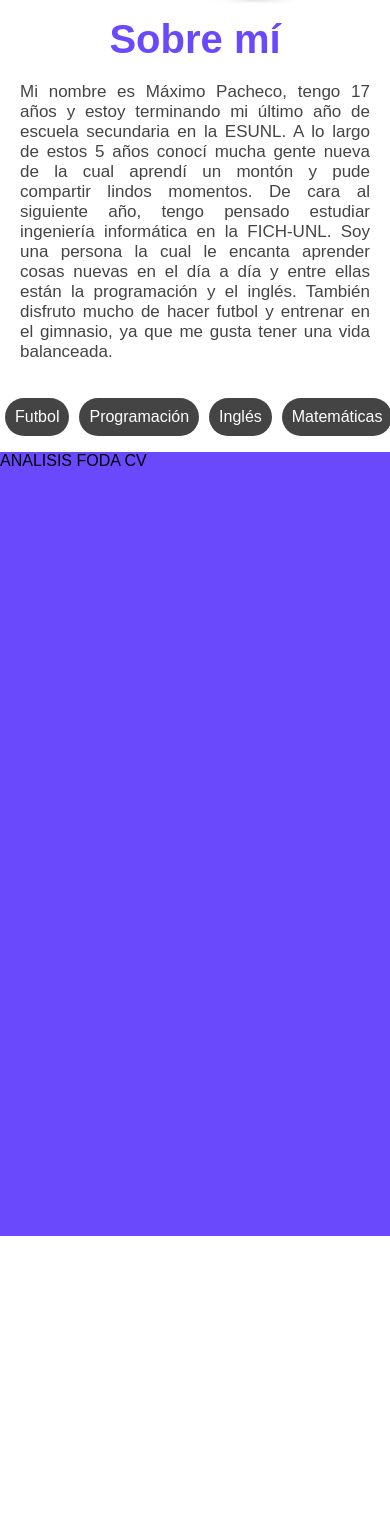
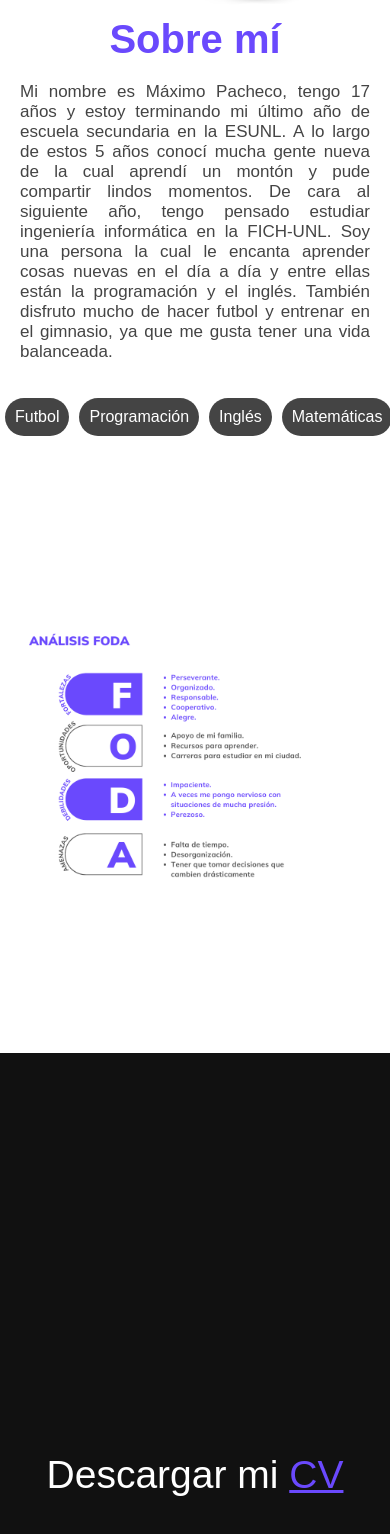
Before and after one commit to maxippacheco/tic-portfolio, a React (Vite) app: page /about in a window 390 px wide. Shown: the part 392-1926 px from the top of the page. Before the commit the page ends 1628 px from the top, so only its background shows below. Built offline with nearby package versions, Linux system fonts and the light colour scheme.

Commit message:
foda and cv

```diff
--- a/src/components/about/About.css
+++ b/src/components/about/About.css
@@ -51,13 +51,49 @@
 	color: white;
 }
 
+.foda__container{
+	width: 100%;
+	height: 80vh;
+	display: flex;
+	align-items: flex-start;
+	justify-content: center;
+	object-fit: cover;
+	margin-bottom: 10px;
+}
+
+
+
+.foda__container > img{
+	width: 50%;
+}
+
+.about__cv_container{
+	height: 100vh;
+	line-height: 100vh;
+	text-align: center;
+	background-color: #111;
+}
+
+.about__cv_container > h2{
+	font-size: 10vw;
+	font-weight: normal;
+	color: white;
+}
+
+.cv__a{
+	text-decoration: underline;
+	color: var(--main-color);
+	cursor: pointer;
+}
+
+
 @media ( max-width: 900px ) {
 
 	/* ::-webkit-scrollbar {
     display: none;
 	} */
 
-	.about__container{
+	.about__container, .foda__container{
 		flex-direction: column;
 	}
 	.about__gif{
@@ -80,5 +116,15 @@
 		align-items: center;
 	}
 
+	.foda__container{
+		width: 100%;
+		height: 70vh;
+		object-fit: cover;
+	}
+
+	.foda__container > img{
+		width: 100%;
+	}
+
 
 }
--- a/src/components/about/About.tsx
+++ b/src/components/about/About.tsx
@@ -2,6 +2,8 @@
 import { useEffect, useState } from 'react';
 import Lottie from 'react-lottie-player';
 import { Loader } from '../loader';
+
+import analisisFODA from '../../assets/analisis-FODA.png'
 import './About.css'
 
 export const About = () => {
@@ -47,9 +49,14 @@ export const About = () => {
 				</div>
 			</div>
 
-			<div className='about__container bg__main'>
-				ANALISIS FODA
-				CV
+
+			<div className='foda__container'>
+				{/* <h1>Analisis de mis habilidades</h1> */}
+				<img src={ analisisFODA } alt="analisis-foda" className='about__analisis_foda' />
+			</div>
+
+			<div className='about__cv_container'>
+				<h2>Descargar mi <a className='cv__a' href='https://drive.google.com/file/d/1PQ5EGRXqQbNdj5JmEnXnOuKhMkv0fvsF/view' target="__blank">CV</a></h2>
 			</div>
 		</>
 	)
--- a/src/components/presentation/Presentation.css
+++ b/src/components/presentation/Presentation.css
@@ -124,18 +124,19 @@
 }
 
 
-@media (max-width: 500px) {
-	.presentation__githubTitle{
-		font-size: 15vw;
-	}
-	.presentation__hobbieTitleContainer > h2 {
-		font-size: 15vw;
-	}
-
+@media (max-width: 700px) {
 	.presentation__githubChart{
 		display: none;
 	}
 	.presentation__githubBox{
 		display: none;
 	}
+	.presentation__githubTitle{
+		font-size: 10vw;
+	}
+
+	.presentation__githubContainer{
+		justify-content: space-evenly;
+	}
+
 }
--- a/src/components/presentation/Presentation.tsx
+++ b/src/components/presentation/Presentation.tsx
@@ -122,7 +122,7 @@ export const Presentation = () => {
 					</div>
 
 				</div>
-				<h2 className="presentation__githubTitle">EN GITHUB</h2>
+				<h2 className="presentation__githubTitle">EN <a href="https://github.com/maxippacheco" target="_blank" style={{ color: 'var(--main-color)'}}>GITHUB</a></h2>
 			</div>
 {/*
 			<div className='presentation__socialNetwork'>
--- a/src/components/school/School.tsx
+++ b/src/components/school/School.tsx
@@ -44,14 +44,6 @@ export const School = () => {
 					<img src={ escUNL } alt="ESUNL" />
 				{/* </div> */}
 
-				<ul>
-					<li>1</li>
-					<li>2</li>
-					<li>3</li>
-					<li>4</li>
-					<li>5</li>
-				</ul>
-
 		</div>
 
 		<div className="school__card_container bg__main">
```
Also changed, not shown: src/assets/analisis-FODA.png (added).
